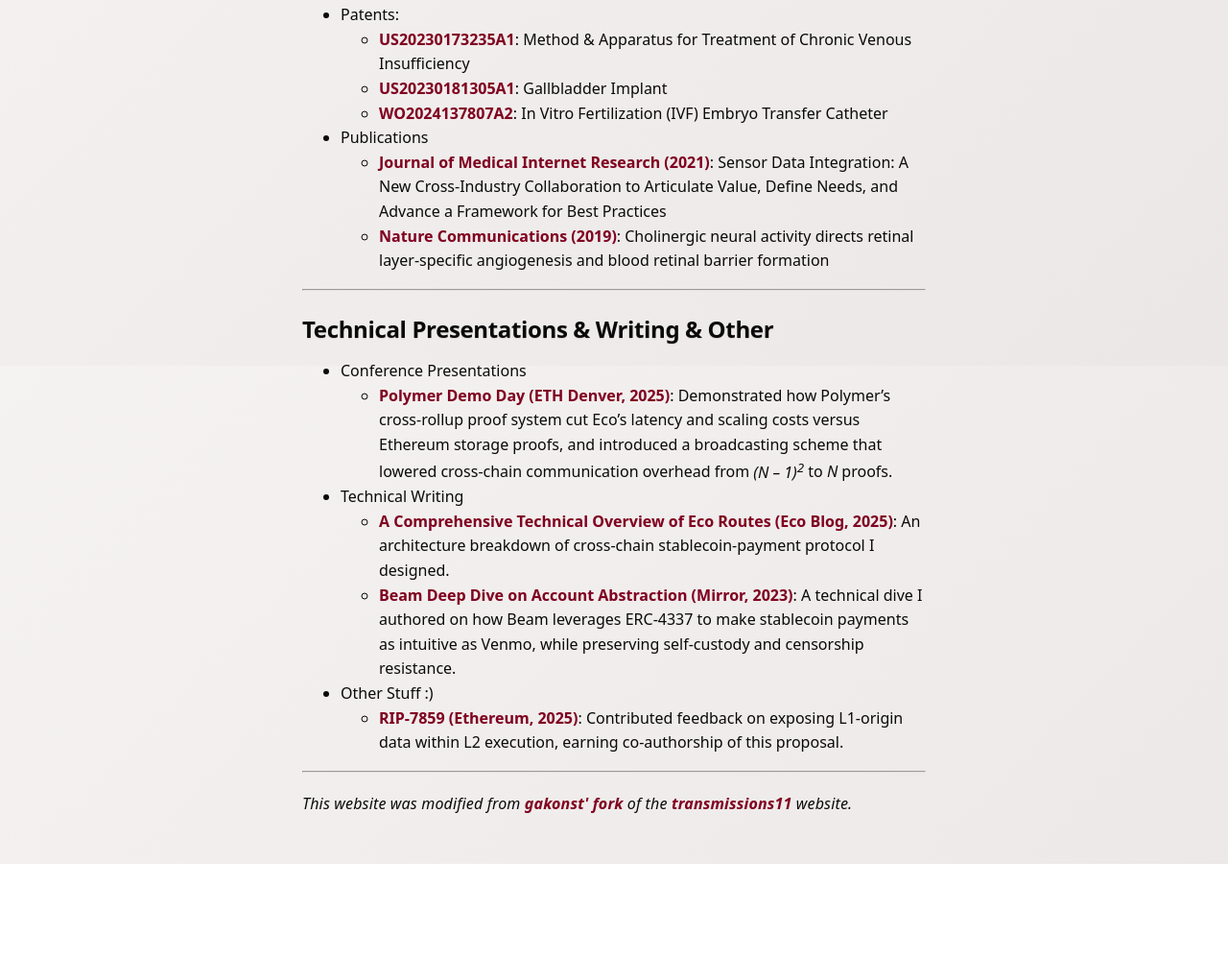
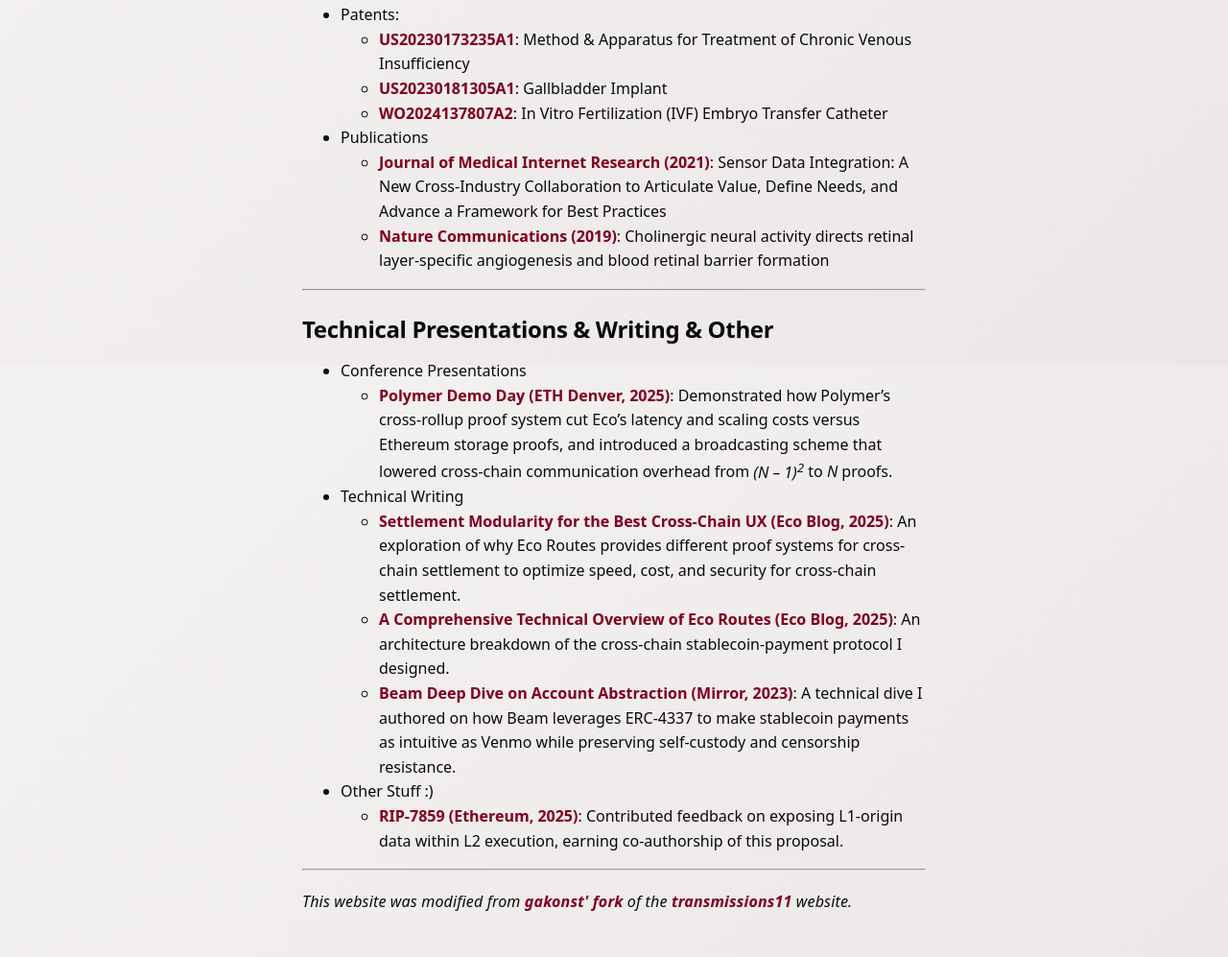
Before and after one commit to christianangelopoulos/angelopoulos.xyz, a website: page src/index.html in a window 1280 px wide. Shown: the part 1219-2216 px from the top of the page at 96% size. Before the commit the page ends 2119 px from the top, so only its background shows below. Drawn offline with Linux system fonts and the light colour scheme.

Commit message:
added new post

```diff
--- a/src/index.html
+++ b/src/index.html
@@ -241,16 +241,23 @@
                     Technical Writing
                     <ul>
                       <li>
+                        <a href="https://eco.com/blog/eco-routes-settlement-modularity-for-the-best-cross-chain-ux/">
+                        Settlement Modularity for the Best Cross-Chain UX (Eco Blog, 2025)</a>:
+                        An exploration of why Eco Routes provides different proof systems for cross-chain settlement
+                        to optimize speed, cost, and security for cross-chain settlement.
+                      </li>
+
+                      <li>
                         <a href="https://eco.com/blog/a-comprehensive-technical-overview-of-eco-routes/">
                           A Comprehensive Technical Overview of Eco Routes (Eco Blog, 2025)</a>:
-                      An architecture breakdown of cross-chain stablecoin-payment protocol I designed.
+                        An architecture breakdown of the cross-chain stablecoin-payment protocol I designed.
                       </li>
 
                       <li>
                         <a href="https://echo.mirror.xyz/P0-9CXMHBXstSGY2pu0haK8wKvR9o62iRSxMwVitFc8">
                           Beam Deep Dive on Account Abstraction (Mirror, 2023)</a>:
-                        A technical dive I authored on how Beam leverages ERC-4337 to make stablecoin payments as intuitive as Venmo,
-                        while preserving self-custody and censorship resistance.
+                        A technical dive I authored on how Beam leverages ERC-4337 to make stablecoin payments
+                        as intuitive as Venmo while preserving self-custody and censorship resistance.
                       </li>
                     </ul>
                   </li>
@@ -262,6 +269,7 @@
                             Contributed feedback on exposing L1-origin data within L2 execution, earning co-authorship of this proposal.
                           </li>
                     </ul>
+                </li>
                 </li>
               </ul>
             </div>
```
Also changed, not shown: src/images/eco.jpg (deleted), src/images/nanotronics.jpeg (deleted). Lines whose indentation alone changed are shown as unchanged.
